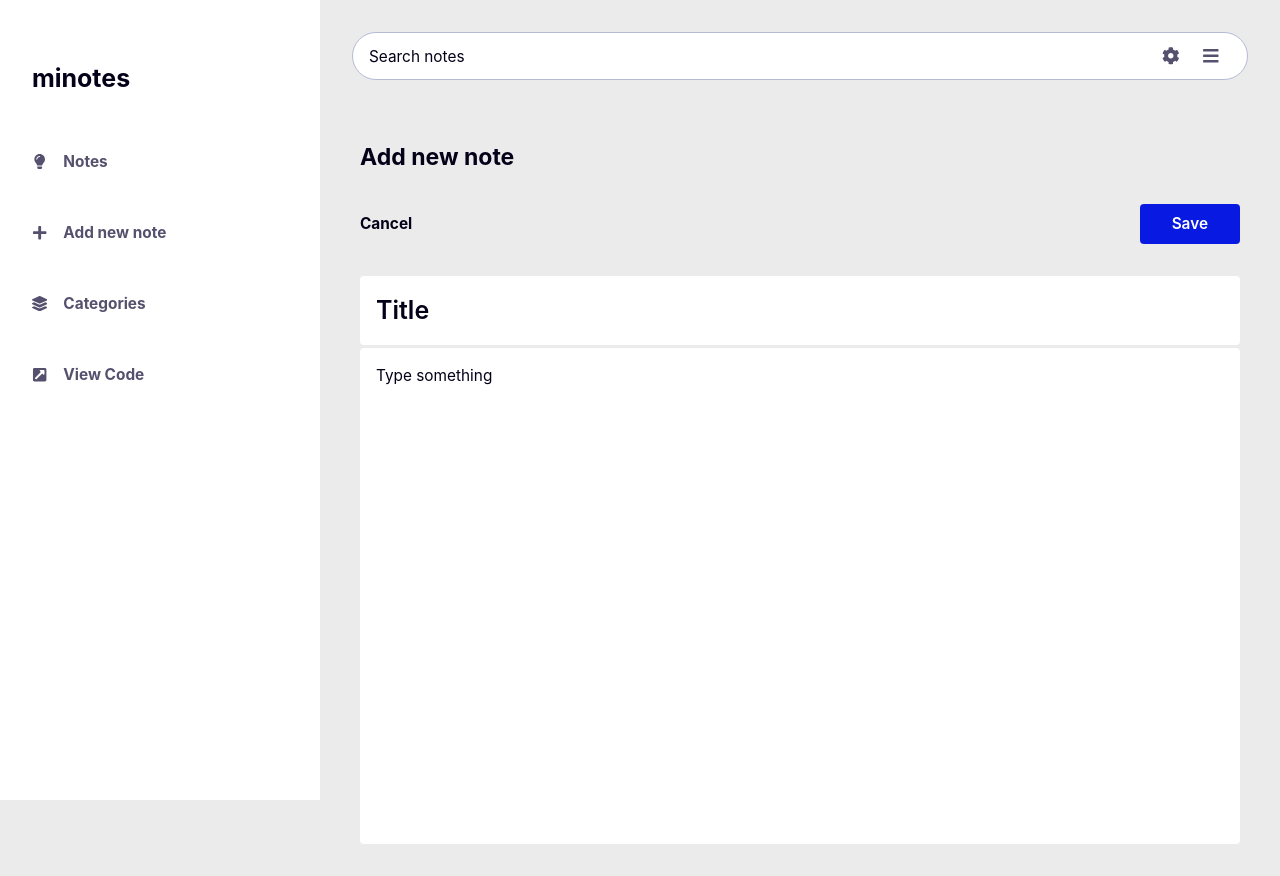
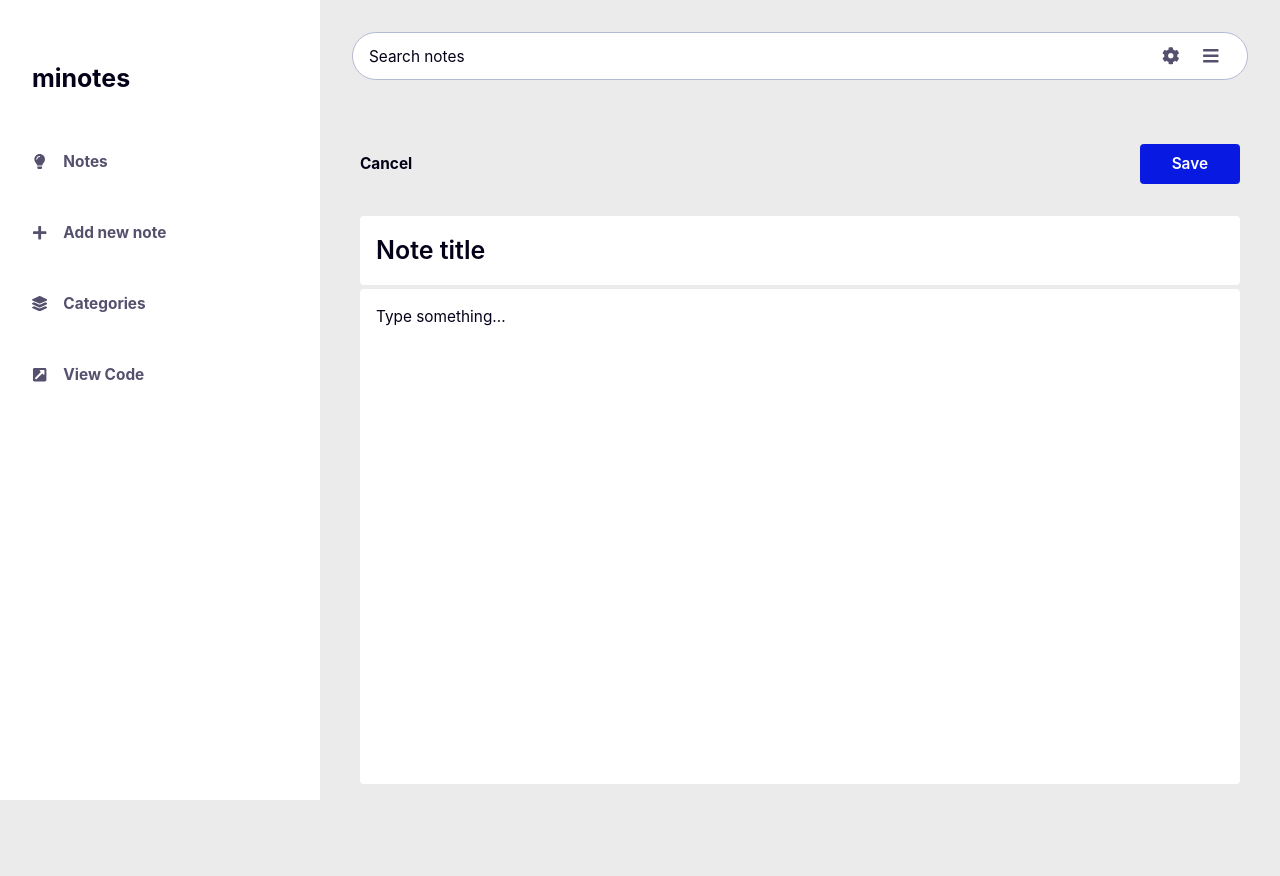
Before and after one commit to gzkdev/minote, a React (Create React App) app: page /add_note in a window 1280 px wide. After the commit the page ends 816 px from the top, so only its background shows below. Built offline with nearby package versions, Linux system fonts and the light colour scheme.

Commit message:
mass update on app components

```diff
--- a/src/Pages/AddNote.js
+++ b/src/Pages/AddNote.js
@@ -11,7 +11,6 @@ export default function AddNote() {
             <MainContainer>
                 <SearchBar />
                 <section>
-                    <h1>Add new note</h1>
                     <NoteForm />
                 </section>
             </MainContainer>
--- a/src/components/AddNoteForm/NoteForm.jsx
+++ b/src/components/AddNoteForm/NoteForm.jsx
@@ -31,8 +31,8 @@ function NoteForm() {
           <Link to="/">Cancel</Link>
           <button onClick={handleAddNote}>Save</button>
         </div>
-        <input ref={noteTitle} type="text" placeholder="Title" />
-        <textarea ref={noteText} placeholder="Type something"></textarea>
+        <input ref={noteTitle} type="text" placeholder="Note title" />
+        <textarea ref={noteText} placeholder="Type something..."></textarea>
       </div>
     </NoteFormStyled>
   );
--- a/src/components/NotePage.styled.jsx
+++ b/src/components/NotePage.styled.jsx
@@ -3,7 +3,6 @@ import styled from "styled-components";
 const NotePageStyled = styled.section`
   margin: 2rem 0;
   padding: 1rem 1rem;
-  background-color: var(--color-100);
   border-radius: 8px;
   min-height: 80vh;
   display: flex;
@@ -59,8 +58,11 @@ const NotePageStyled = styled.section`
       width: 100%;
       font-size: 1.5rem;
       font-weight: 600;
-      padding: 1rem 0;
+      padding: 1rem 1rem;
+      margin: 1rem 0 0.2rem;
       height: auto;
+      background-color: var(--color-100);
+      border-radius: 4px;
     }
 
     & textarea {
@@ -69,10 +71,11 @@ const NotePageStyled = styled.section`
       flex-grow: 1;
       border: none;
       outline: none;
+      background-color: var(--color-100);
+      padding: 1rem 1rem;
       font: inherit;
-      margin: 1rem 0;
-      background: none;
       color: inherit;
+      border-radius: 4px;
     }
   }
 `;
--- a/src/components/NotePageForm.jsx
+++ b/src/components/NotePageForm.jsx
@@ -1,6 +1,6 @@
-import NotePageStyled from "../components/NotePage.styled";
 import { useState } from "react";
 import { Link } from "react-router-dom";
+import NotePageStyled from "../components/NotePage.styled";
 
 export default function NotePageForm({ data, deleteNote, handleSaveNote }) {
   const [noteContent, setNoteContent] = useState(data.content);
@@ -34,9 +34,6 @@ export default function NotePageForm({ data, deleteNote, handleSaveNote }) {
       </div>
       <div className="body">
         <input type="text" value={noteTitle} onChange={handleNoteTitleChange} />
-        <span>
-          <b>Last modified:</b> {data.date}
-        </span>
         <textarea
           value={noteContent}
           onChange={handleNoteContentChange}
```
